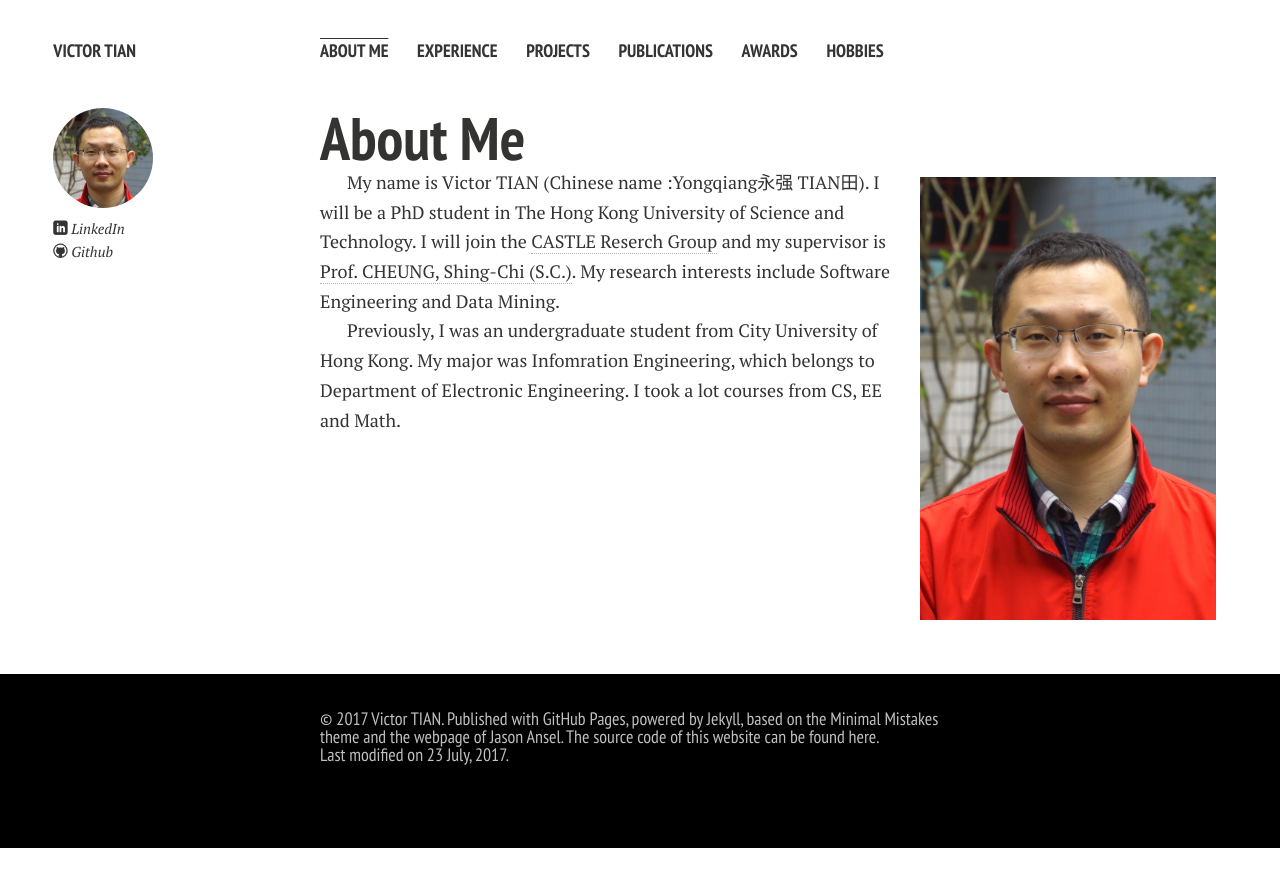
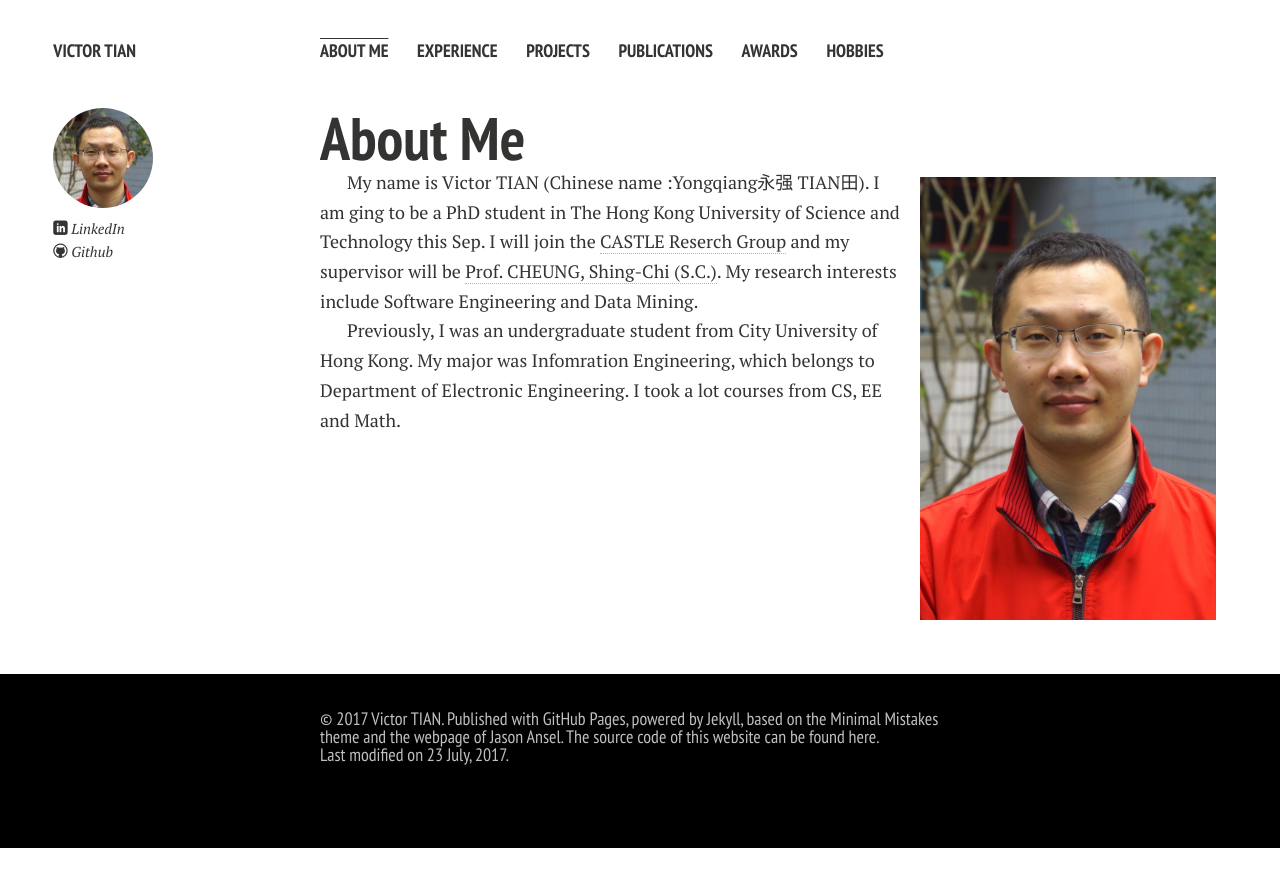
Before and after one commit to t94126/t94126.github.io, a Jekyll site: the page built from index.md, in a window 1280 px wide. Shown: the top 887 px of the page. Built offline with Jekyll 4.4.1, drawn with Linux system fonts in a browser that asks for light colours; nearby versions of some CDN libraries; our own code applies the rules of GitHub Pages for plain Markdown files.

Commit message:
update index.md

```diff
--- a/index.md
+++ b/index.md
@@ -6,7 +6,7 @@ layout: page
 
 <img src="/images/victortian3.jpg" class="floatpic" width="200" height="200">
 
-My name is Victor TIAN (Chinese name :Yongqiang永强 TIAN田). I will be a PhD student in The Hong Kong University of Science and Technology. I will join the [CASTLE Reserch Group] and my supervisor is [Prof. CHEUNG, Shing-Chi (S.C.)]. My research interests include Software Engineering and Data Mining.
+My name is Victor TIAN (Chinese name :Yongqiang永强 TIAN田). I am ging to be a PhD student in The Hong Kong University of Science and Technology this Sep. I will join the [CASTLE Reserch Group] and my supervisor will be [Prof. CHEUNG, Shing-Chi (S.C.)]. My research interests include Software Engineering and Data Mining.
 
 Previously, I was an undergraduate student from City University of Hong Kong. My major was Infomration Engineering, which belongs to Department of Electronic Engineering. I took a lot courses from CS, EE and Math.
 
```
